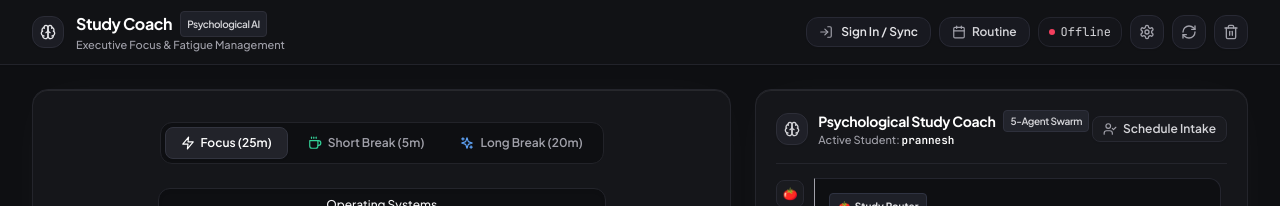
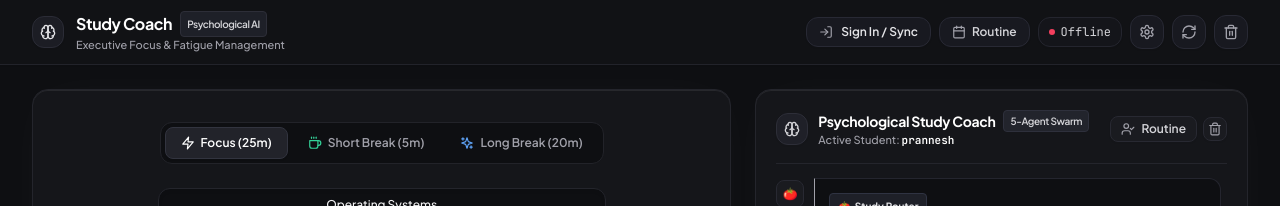
Before and after one commit to prannesshkva/study-coach, a React (Vite) app in the folder frontend/: page / in a window 1280 px wide. Shown: the top 206 px of the page. Built offline with nearby package versions, Linux system fonts and the light colour scheme; no server answers.

Commit message:
feat: persist and load chat history per user and add thread clear control

```diff
--- a/frontend/src/App.jsx
+++ b/frontend/src/App.jsx
@@ -67,6 +67,43 @@ export default function App() {
     }
   };
 
+  const loadChatHistory = async (uid = userId) => {
+    try {
+      const apiBase = getApiBase();
+      const sessionId = `${uid}-main`;
+      const res = await fetch(`${apiBase}/session/messages?session_id=${encodeURIComponent(sessionId)}&user_id=${encodeURIComponent(uid)}&limit=30`);
+      if (res.ok) {
+        const data = await res.json();
+        if (data.messages && data.messages.length > 0) {
+          const loaded = data.messages
+            .filter((m) => m.type !== 'system')
+            .map((m) => ({
+              role: m.role || (m.type === 'human' ? 'user' : 'assistant'),
+              content: m.content,
+              active_agent: m.additional_kwargs?.active_agent || 'Study Router Orchestrator',
+              traces: m.tool_calls || [],
+              handoffs: [],
+              created_at: m.created_at
+            }));
+          if (loaded.length > 0) {
+            setChatMessages(loaded);
+            return;
+          }
+        }
+      }
+    } catch (e) {
+      console.error('Error fetching chat history:', e);
+    }
+
+    setChatMessages([
+      {
+        role: 'assistant',
+        active_agent: 'Study Router Orchestrator',
+        content: `👋 Welcome back! I am your **Study Router Orchestrator** 🍅 (Student: \`${currentUser?.displayName || currentUser?.email || uid}\`).\n\nI utilize **Cognitive Psychology & Circadian Scheduling** to structure your focus intervals, track milestones, and calibrate optimal rest. How can we make progress today?`
+      }
+    ]);
+  };
+
   const loadDashboardData = async (uid = userId) => {
     setIsRefreshing(true);
     try {
@@ -103,15 +140,7 @@ export default function App() {
     localStorage.setItem('STUDY_COACH_USER_ID', userId);
     loadUserProfile(userId);
     loadDashboardData(userId);
-
-    // Set initial greeting
-    setChatMessages([
-      {
-        role: 'assistant',
-        active_agent: 'Study Router Orchestrator',
-        content: `👋 Welcome back! I am your **Study Router Orchestrator** 🍅 (Student: \`${currentUser?.displayName || currentUser?.email || userId}\`).\n\nI utilize **Cognitive Psychology & Circadian Scheduling** to structure your focus intervals, track milestones, and calibrate optimal rest. How can we make progress today?`
-      }
-    ]);
+    loadChatHistory(userId);
   }, [userId, currentUser]);
 
   const handleSwitchUser = (newUid) => {
@@ -187,6 +216,28 @@ export default function App() {
       ]);
     } finally {
       setIsLoadingChat(false);
+    }
+  };
+
+  const handleClearChat = async () => {
+    if (!window.confirm(`Clear active conversation thread for "${userId}"?`)) return;
+    try {
+      const apiBase = getApiBase();
+      const sessionId = `${userId}-main`;
+      await fetch(`${apiBase}/session/clear`, {
+        method: 'POST',
+        headers: { 'Content-Type': 'application/json' },
+        body: JSON.stringify({ session_id: sessionId, user_id: userId })
+      });
+      setChatMessages([
+        {
+          role: 'assistant',
+          active_agent: 'Study Router Orchestrator',
+          content: `🧹 Conversation thread for **${userId}** has been cleared. What topic shall we tackle next?`
+        }
+      ]);
+    } catch (e) {
+      console.error('Error clearing chat:', e);
     }
   };
 
@@ -282,11 +333,13 @@ export default function App() {
             setUserId(effectiveId);
             loadUserProfile(effectiveId);
             loadDashboardData(effectiveId);
+            loadChatHistory(effectiveId);
           } else {
             setCurrentUser(null);
             setUserId('prannesh');
             loadUserProfile('prannesh');
             loadDashboardData('prannesh');
+            loadChatHistory('prannesh');
           }
         }}
       />
@@ -297,7 +350,12 @@ export default function App() {
         onClose={() => setShowProfileModal(false)}
         userProfile={userProfile}
         onSaveProfile={handleSaveProfile}
-        onSwitchUser={handleSwitchUser}
+        onSwitchUser={(newUid) => {
+          handleSwitchUser(newUid);
+          loadUserProfile(newUid);
+          loadDashboardData(newUid);
+          loadChatHistory(newUid);
+        }}
         currentUserId={userId}
       />
 
@@ -490,6 +548,7 @@ export default function App() {
               isLoading={isLoadingChat}
               currentUserId={currentUser?.displayName || currentUser?.email || userId}
               onOpenProfile={() => setShowProfileModal(true)}
+              onClearChat={handleClearChat}
             />
           </div>
         </div>
--- a/frontend/src/components/AgentChat.jsx
+++ b/frontend/src/components/AgentChat.jsx
@@ -1,6 +1,6 @@
 import React, { useState, useRef, useEffect } from 'react';
 import { motion, AnimatePresence } from 'framer-motion';
-import { Send, Bot, User, Sparkles, Loader2, Brain, Activity, Clock, ShieldCheck, UserCheck, Zap, ArrowRight, CornerDownLeft } from 'lucide-react';
+import { Send, Bot, User, Sparkles, Loader2, Brain, Activity, Clock, ShieldCheck, UserCheck, Zap, ArrowRight, CornerDownLeft, Trash2 } from 'lucide-react';
 import ReactMarkdown from 'react-markdown';
 import remarkGfm from 'remark-gfm';
 import TraceVisualizer from './TraceVisualizer';
@@ -69,7 +69,7 @@ function MarkdownRenderer({ content }) {
   );
 }
 
-export default function AgentChat({ messages = [], onSendMessage, isLoading, currentUserId = 'prannesh', onOpenProfile }) {
+export default function AgentChat({ messages = [], onSendMessage, isLoading, currentUserId = 'prannesh', onOpenProfile, onClearChat }) {
   const [input, setInput] = useState('');
   const messagesEndRef = useRef(null);
 
@@ -128,17 +128,32 @@ export default function AgentChat({ messages = [], onSendMessage, isLoading, cur
           </div>
         </div>
 
+        <div className="flex items-center gap-1.5">
           {onOpenProfile && (
             <motion.button
               whileHover={{ scale: 1.04 }}
               whileTap={{ scale: 0.96 }}
               onClick={onOpenProfile}
               className="px-2.5 py-1 bg-[#1a1b20] hover:bg-[#22242c] text-zinc-300 hover:text-white rounded-lg text-xs font-semibold border border-[#282932] flex items-center gap-1.5 transition-colors shadow-sm"
+              title="Personalize Daily Routine"
             >
               <UserCheck className="w-3.5 h-3.5 text-zinc-400" />
-            Schedule Intake
+              <span>Routine</span>
             </motion.button>
           )}
+
+          {onClearChat && (
+            <motion.button
+              whileHover={{ scale: 1.08 }}
+              whileTap={{ scale: 0.92 }}
+              onClick={onClearChat}
+              className="p-1 bg-[#1a1b20] hover:bg-rose-950/40 text-zinc-400 hover:text-rose-300 rounded-lg text-xs border border-[#282932] transition-colors shadow-sm"
+              title="Clear Conversation Thread"
+            >
+              <Trash2 className="w-3.5 h-3.5" />
+            </motion.button>
+          )}
+        </div>
       </div>
 
       {/* Messages Feed */}
```
Lines whose indentation alone changed are shown as unchanged.
